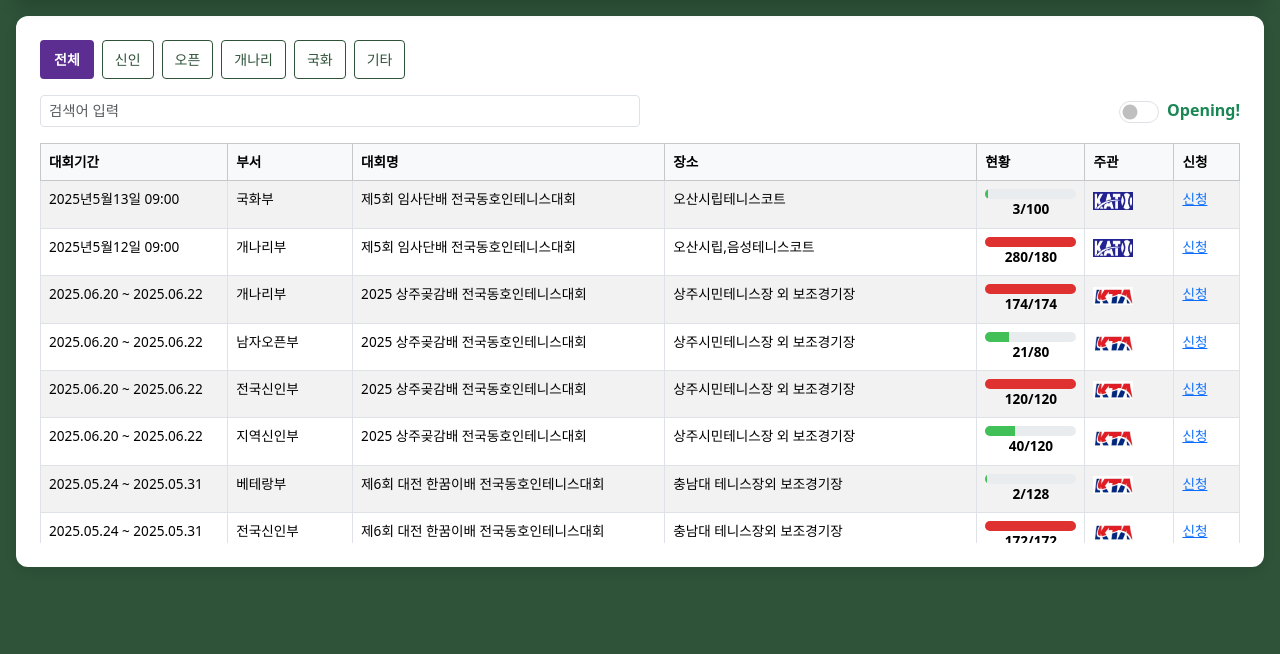
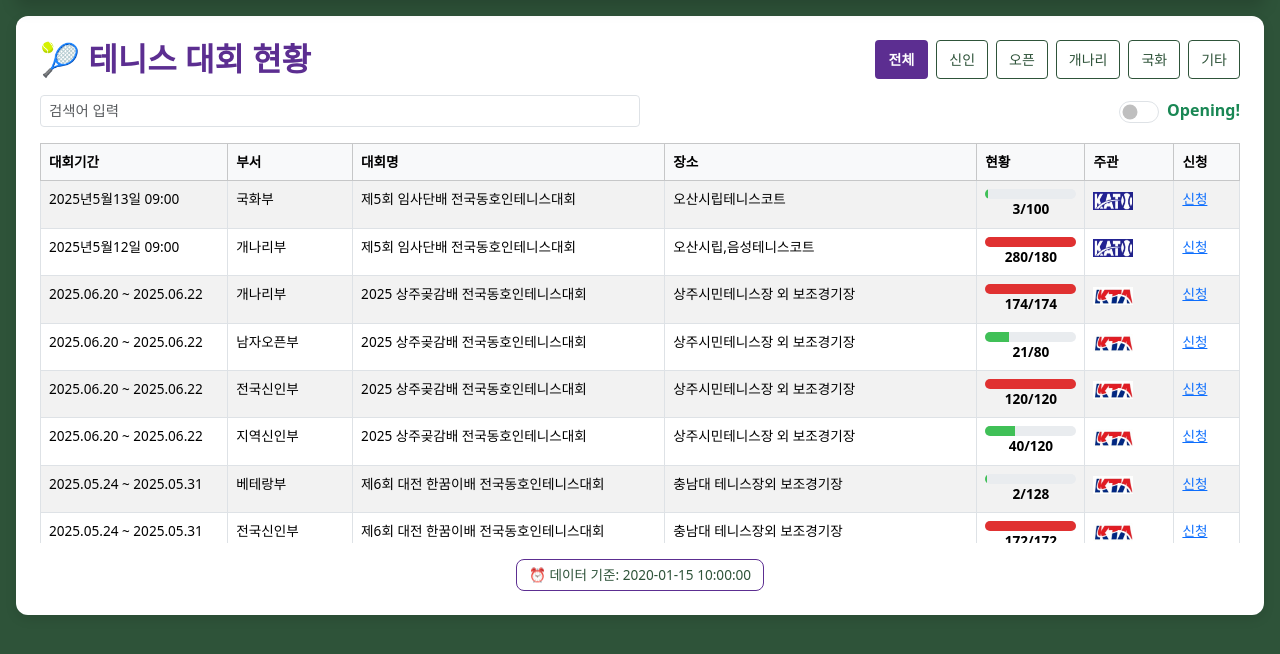
Before and after one commit to ohohjoh/tennis_web, a Flask app: template templates/index.html in a window 1280 px wide. Shown: the part 72-726 px from the top of the page. Run offline with Flask 3, Linux system fonts and the light colour scheme; the template is opened without the code that fills it: most values are stand-ins (such as "Sample title", 1, 10 or a date in 2020); some libraries are stand-ins or nearby versions.

Commit message:
Update index.html

```diff
--- a/templates/index.html
+++ b/templates/index.html
@@ -210,7 +210,7 @@
 
    <div class="card-section">
     <div class="desktop-header">
-      <!-- <h4 class="fw-bold mb-0">🎾 테니스 대회 현황</h4> -->
+      <h4 class="fw-bold mb-0">🎾 테니스 대회 현황</h4>
       <div class="d-flex gap-2 filter-area">
         <button id="btn-all" class="btn btn-outline-dark btn-sm filter-btn active" onclick="showAll()">전체</button>
         <button id="btn-신인" class="btn btn-outline-secondary btn-sm filter-btn" onclick="filterByKeyword('신인')">신인</button>
@@ -228,6 +228,7 @@
         <label class="form-check-label" for="openingOnly">Opening!</label>
       </div>
     </div>
+
 
     <!-- 데스크탑 테이블 -->
     <div class="table-responsive table-responsive-scroll desktop-only">
@@ -256,6 +257,15 @@
         <img src="/static/images/ad-banner.jpg" alt="광고" style="max-width: 100%; border-radius: 12px;" />
       </div>
     </div>
+    <div class="d-flex justify-content-center mt-3">
+      <div style="font-size: 0.85rem; color: #2e5339; border: 1px solid #5c2e91; border-radius: 8px; padding: 0.3rem 0.75rem;">
+        ⏰ 데이터 기준: {{ last_modified }}
+      </div>
+    </div>
+
+
+
+
     </div>
   </div>
 
```
Lines whose indentation alone changed are shown as unchanged.
